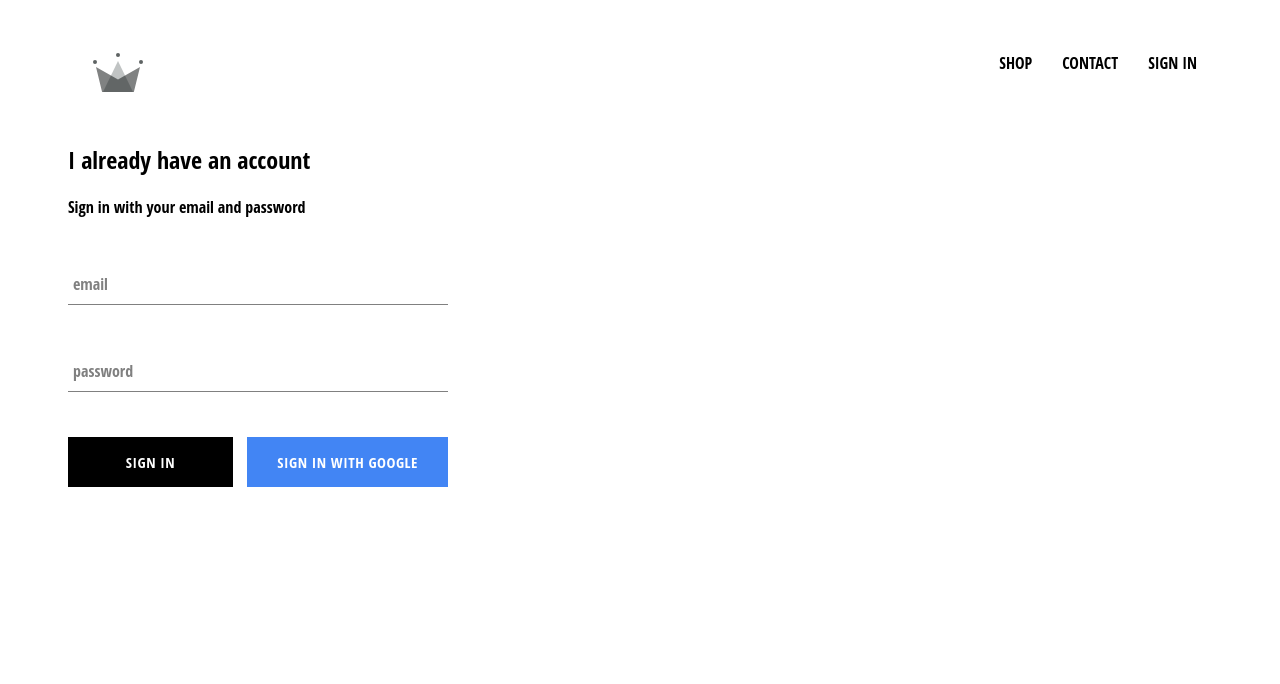
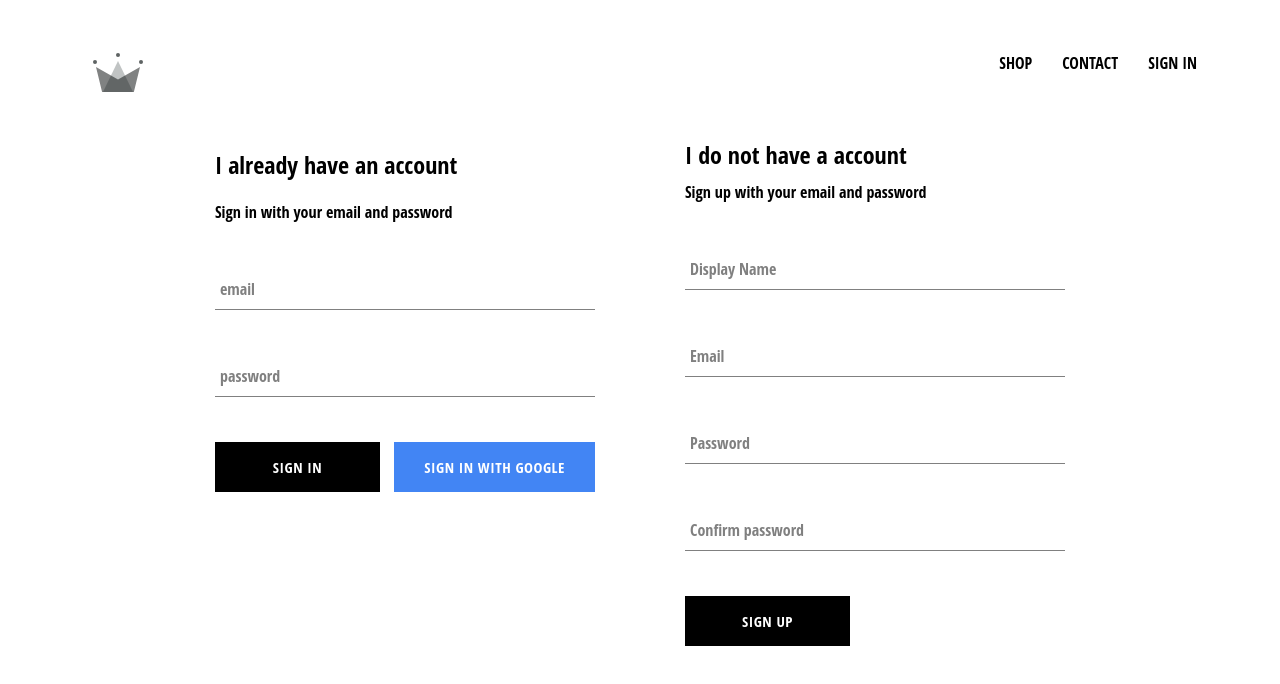
Before and after one commit to kjarisk/crwn-clothing, a React (Create React App) app: page /signin in a window 1280 px wide. Shown: the top 684 px of the page. Built offline with nearby package versions, Linux system fonts and the light colour scheme; no server answers; the HTML template or start-up script is replaced by a standard one.

Commit message:
Added firebase sign in and create users

```diff
--- a/src/App.js
+++ b/src/App.js
@@ -7,29 +7,41 @@ import HomePage from "./pages/homepage/homepage.component";
 import ShopPage from "./pages/shop/shop.component";
 import Header from "./components/header/header.component";
 import SignInAndSignUpPage from "./pages/sign-in-and-sign-up/sign-in-and-sign-up.component";
-import { auth } from "./firebase/firebase.utils";
+import { auth, createUserProfileDocument } from "./firebase/firebase.utils";
 
 class App extends React.Component {
   constructor(props) {
     super(props);
     this.state = {
       currentUser: null,
-    }
+    };
   }
 
   unsubscribeFromAuth = null;
 
   componentDidMount() {
-    this.unsubscribeFromAuth = auth.onAuthStateChanged(user => {
-      this.setState({ currentUser: user });
-      console.log(user);
+    this.unsubscribeFromAuth = auth.onAuthStateChanged(async (userAuth) => {
+      if (userAuth) {
+        const userRef = await createUserProfileDocument(userAuth);
+        this.setState({
+          currentUser: {
+            id: userRef.id,
+            ...userRef.data(),
+          },
+        });
+
+
+      } else {
+        this.setState({ currentUser: userAuth });
+      }
+      console.log(this.state);
     });
+
   }
 
   componentWillUnmount() {
     this.unsubscribeFromAuth();
   }
-
 
   render() {
     return (
--- /dev/null
+++ b/src/components/sign-up/sign-up.component.jsx
@@ -0,0 +1,106 @@
+import React from "react";
+
+import FormInput from "../form-input/form-input.component";
+import CustomButton from "../custom-button/custom-button.component";
+
+import { auth, createUserProfileDocument } from "../../firebase/firebase.utils";
+import { createUserWithEmailAndPassword } from "firebase/auth";
+
+
+
+import "./sign-up.styles.scss";
+
+class SignUp extends React.Component {
+  constructor(props) {
+    super(props);
+    this.state = {
+      displayName: "",
+      email: "",
+      password: "",
+      confirmPassword: "",
+    };
+  }
+
+  handleSubmit = async (event) => {
+    event.preventDefault();
+
+    const { displayName, email, password, confirmPassword } = this.state;
+
+    if (password !== confirmPassword) {
+      alert("passwords dont match");
+      return;
+    }
+
+    try {
+      const { user } = await createUserWithEmailAndPassword(
+        auth,
+        email,
+        password
+      );
+
+      await createUserProfileDocument(user, { displayName });
+
+      this.setState({
+        displayName: "",
+        email: "",
+        password: "",
+        confirmPassword: "",
+      });
+    } catch (error) {
+      console.log("error");
+    }
+  };
+
+  handleChange = (event) => {
+    event.preventDefault();
+    const { name, value } = event.target;
+    this.setState({ [name]: value });
+  };
+
+  render() {
+    const { displayName, email, password, confirmPassword } = this.state;
+    return (
+      <div className="sign-up">
+        <h2 className="title">I do not have a account</h2>
+        <span>Sign up with your email and password</span>
+        <form className="sign-up-form" onSubmit={this.handleSubmit}>
+          <FormInput
+            type="text"
+            name="displayName"
+            value={displayName}
+            onChange={this.handleChange}
+            label="Display Name"
+            required
+          />
+          <FormInput
+            type="email"
+            name="email"
+            value={email}
+            onChange={this.handleChange}
+            label="Email"
+            required
+          />
+          <FormInput
+            type="password"
+            name="password"
+            value={password}
+            onChange={this.handleChange}
+            label="Password"
+            required
+          />
+          <FormInput
+            type="password"
+            name="confirmPassword"
+            value={confirmPassword}
+            onChange={this.handleChange}
+            label="Confirm password"
+            required
+          />
+          <CustomButton type="submit">SIGN UP</CustomButton>
+        </form>
+      </div>
+    );
+  }
+}
+
+export default SignUp;
--- /dev/null
+++ b/src/components/sign-up/sign-up.styles.scss
@@ -0,0 +1,10 @@
+.sign-up {
+  display: flex;
+  flex-direction: column;
+  width: 380px;
+
+
+  .title {
+    margin: 10px 0;
+  }
+}
--- a/src/firebase/firebase.utils.js
+++ b/src/firebase/firebase.utils.js
@@ -1,6 +1,10 @@
-import firebase from 'firebase/compat/app';
-import "firebase/compat/firestore";
-import "firebase/compat/auth";
+import { initializeApp } from "firebase/app";
+import { getFirestore, doc, setDoc,collection, getDoc } from "firebase/firestore";
+import {
+  getAuth,
+  signInWithPopup,
+  GoogleAuthProvider,
+} from "firebase/auth";
 
 const config = {
   apiKey: "AIzaSyCCnmzQe4Ggfi3SiaXdiB6VDZokutq7bGg",
@@ -12,15 +16,31 @@ const config = {
   measurementId: "G-BG9THT4RPK",
 };
 
-firebase.initializeApp(config);
+const app = initializeApp(config);
+const db = getFirestore(app);
 
+export const createUserProfileDocument = async (userAuth, additionalData) => {
+  if (!userAuth) return;
+  const userRef = collection(db, "users");
+  const docRef = doc(db, `users/${userAuth.uid}`);
+  const docSnap = await getDoc(docRef);
 
-export const auth = firebase.auth();
-export const firestore = firebase.firestore();
+  if (!docSnap.exists()) {
+    const { displayName, email } = userAuth;
+    const createdAt = new Date();
+    try {
+      await setDoc(doc(userRef, userAuth.uid), { displayName, email, createdAt, ...additionalData });
+      console.log("user created");
+    } catch (error) {
+      console.log("error creating user", error.message);
+    }
+  }
+  return docSnap;
+};
 
-const provider = new firebase.auth.GoogleAuthProvider();
-provider.setCustomParameters({ prompt: "select_account" });
-export const signInWithGoogle = () => auth.signInWithPopup(provider);
+export const auth = getAuth();
+const provider = new GoogleAuthProvider();
 
+export const signInWithGoogle = () => signInWithPopup(auth, provider);
 
-export default firebase;
+export default app;
--- a/src/pages/sign-in-and-sign-up/sign-in-and-sign-up.component.jsx
+++ b/src/pages/sign-in-and-sign-up/sign-in-and-sign-up.component.jsx
@@ -1,11 +1,12 @@
 import React from 'react';
 
 import SignIn from "../../components/sign-in/sign-in.component";
+import SignUp from "../../components/sign-up/sign-up.component";
 
 import "./sign-in-and-sign-up.styles.scss";
 
 const SignInAndSignUpPage = () => (
-  <div className="sign-in-and-sign-up"><SignIn /></div>
+  <div className="sign-in-and-sign-up"><SignIn /><SignUp /></div>
 );
 
 export default SignInAndSignUpPage;
--- a/src/pages/sign-in-and-sign-up/sign-in-and-sign-up.styles.scss
+++ b/src/pages/sign-in-and-sign-up/sign-in-and-sign-up.styles.scss
@@ -0,0 +1,6 @@
+.sign-in-and-sign-up {
+  width: 850px;
+  display: flex;
+  justify-content: space-between;
+  margin: 30px auto;
+}
```
